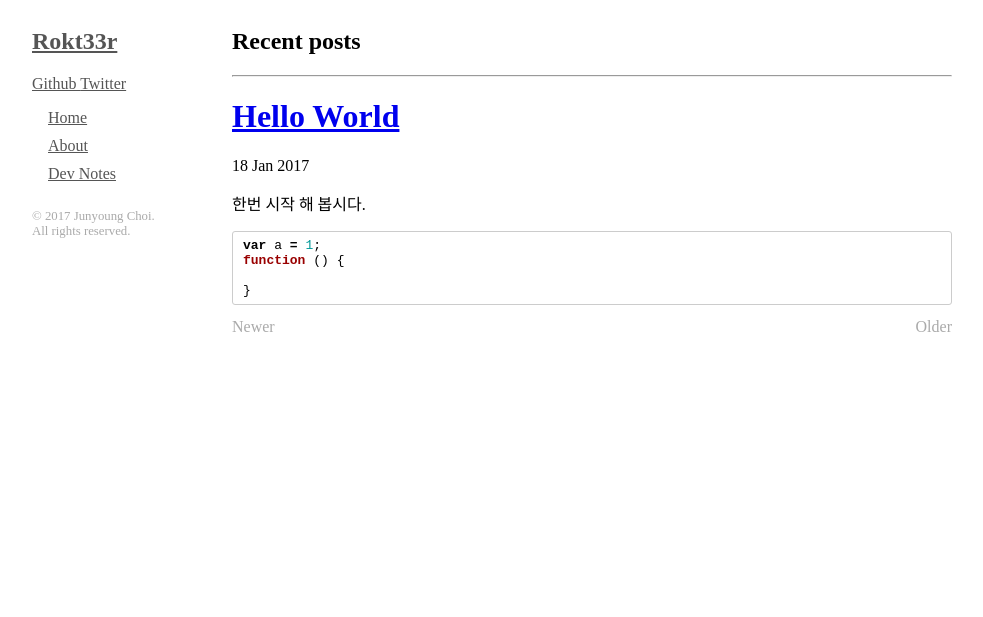
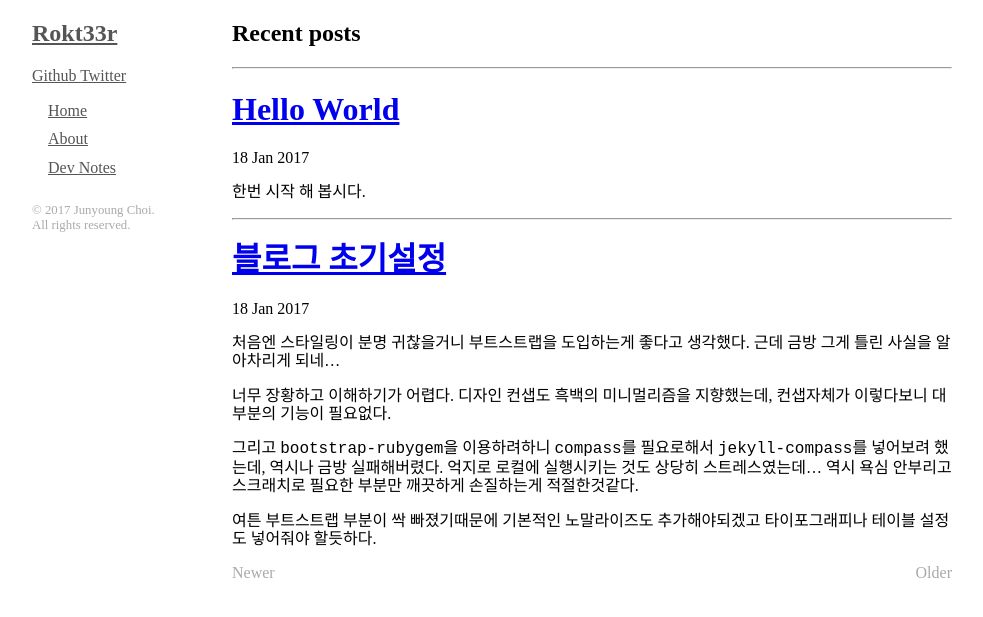
Before and after one commit to Rokt33r/rokt33r.github.io, a Jekyll site: the page built from index.html, in a window 1280 px wide. Shown: the top 617 px of the page, without its empty margins (148-1131 px from the left). Built offline with Jekyll 4.4.1, drawn with Linux system fonts in a browser that asks for light colours; nearby versions of some CDN libraries; some web fonts are replaced; the list of posts is cut into pages by our own code.

Commit message:
Add blog-initial-configuration post

````diff
--- a/_includes/head.html
+++ b/_includes/head.html
@@ -14,5 +14,6 @@
 
 <link rel="stylesheet" href="{{ site.baseurl }}/public/css/style.css">
 <link rel="stylesheet" href="{{ site.baseurl }}/public/css/github-syntax.css">
+<link rel="stylesheet" href="https://cdnjs.cloudflare.com/ajax/libs/normalize/5.0.0/normalize.min.css">
 
 <link rel="alternate" type="application/rss+xml" title="RSS" href="/atom.xml">
--- a/_layouts/post.html
+++ b/_layouts/post.html
@@ -17,12 +17,12 @@ layout: page
 
 <div class="post-nav">
   {% if page.next %}
-    <a class="left btn btn-link" href="{{page.next}}">Previous</a>
+    <a class="left btn btn-link" href="{{page.next.url}}">Previous</a>
   {% else %}
     <a class="left btn btn-link disabled">Previous</a>
   {% endif %}
   {% if page.previous %}
-    <a class="right btn btn-link" href="{{page.previous}}">Next</a>
+    <a class="right btn btn-link" href="{{page.previous.url}}">Next</a>
   {% else %}
     <a class="right btn btn-link disabled">Next</a>
   {% endif %}
--- /dev/null
+++ b/devnotes/_posts/2017-01-18-blog-initial-configuration.md
@@ -0,0 +1,13 @@
+---
+layout: post
+title: 블로그 초기설정
+---
+
+처음엔 스타일링이 분명 귀찮을거니 부트스트랩을 도입하는게 좋다고 생각했다.
+근데 금방 그게 틀린 사실을 알아차리게 되네...
+
+너무 장황하고 이해하기가 어렵다. 디자인 컨샙도 흑백의 미니멀리즘을 지향했는데, 컨샙자체가 이렇다보니 대부분의 기능이 필요없다.
+
+그리고 `bootstrap-rubygem`을 이용하려하니 `compass`를 필요로해서 `jekyll-compass`를 넣어보려 했는데, 역시나 금방 실패해버렸다. 억지로 로컬에 실행시키는 것도 상당히 스트레스였는데... 역시 욕심 안부리고 스크래치로 필요한 부분만 깨끗하게 손질하는게 적절한것같다.
+
+여튼 부트스트랩 부분이 싹 빠졌기때문에 기본적인 노말라이즈도 추가해야되겠고 타이포그래피나 테이블 설정도 넣어줘야 할듯하다.
--- a/devnotes/_posts/2017-01-18-hello-world.md
+++ b/devnotes/_posts/2017-01-18-hello-world.md
@@ -3,10 +3,3 @@ layout: post
 ---
 
 한번 시작 해 봅시다.
-
-```js
-var a = 1;
-function () {
-
-}
-```
--- a/public/css/style.scss
+++ b/public/css/style.scss
@@ -1,13 +1,17 @@
 ---
 ---
-
-@import url(//spoqa.github.io/spoqa-han-sans/css/SpoqaHanSans-kr.css);
 @mixin clearfix {
   &:after {
     content: "";
     display: table;
     clear: both;
   }
+}
+
+@import url(//spoqa.github.io/spoqa-han-sans/css/SpoqaHanSans-kr.css);
+@import url(//spoqa.github.io/spoqa-han-sans/css/SpoqaHanSans-jp.css);
+* {
+  font-family: 'Spoqa Han Sans', 'Spoqa Han Sans JP', 'Sans-serif';
 }
 
 $brand-primary: #63ADFC;
````
